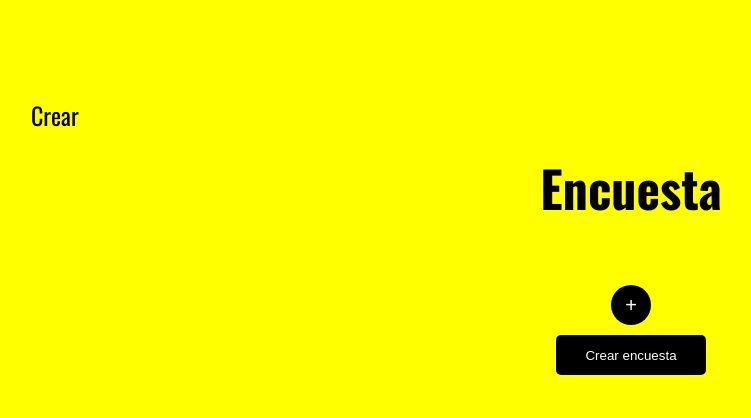
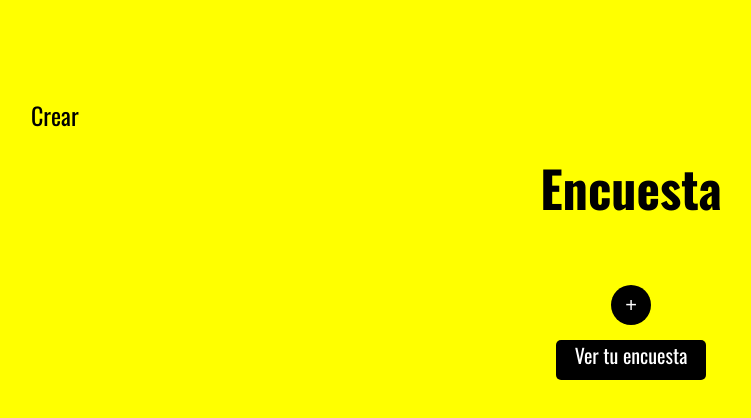
Before and after one commit to mijel861999/encuesta-react, a React (Create React App) app: page /encuesta-abierta in a window 1280 px wide. Shown: the top 418 px of the page, without its empty margins (9-760 px from the left). Built offline with nearby package versions, Linux system fonts and the light colour scheme.

Commit message:
app.js -> Creando el state en app, Form.js -> Corrigiendo bug de N° de pregunta, InputForm.js -> Corrigiendo bug de N° de pregunta, EncuestaAbierta.js -> Pasando state desde app, EncuestaCreada.js -> Creando preguntas

```diff
--- a/package.json
+++ b/package.json
@@ -19,8 +19,7 @@
     "eject": "react-scripts eject"
   },
   "eslintConfig": {
-    "extends":
-      "./node_modules/standard/eslintrc.json"
+    "extends": ["react-app", "shared-config"]
   },
   "browserslist": {
     "production": [
--- a/src/App.js
+++ b/src/App.js
@@ -1,4 +1,5 @@
 // Librerías
+import { useState } from 'react'
 import { Routes, Route } from 'react-router-dom'
 
 // Estílos
@@ -11,8 +12,12 @@ import { Header } from './components/Header'
 import { MainPage } from './pages/MainPage'
 import { EncuestaOpciones } from './pages/EncuestaOpciones'
 import { EncuestaAbierta } from './pages/EncuestaAbierta'
+import { EncuestaCreada } from './pages/EncuestaCreada'
 
 function App () {
+
+  const [questions, setQuestions] = useState([])
+
   return (
     // <AppRouter />
     <div style={styles.app} className='App'>
@@ -20,7 +25,8 @@ function App () {
       <Routes>
         <Route path='/' element={<MainPage />} />
         <Route path='/encuesta-opciones' element={<EncuestaOpciones />} />
-        <Route path='/encuesta-abierta' element={<EncuestaAbierta />} />
+        <Route path='/encuesta-abierta' element={<EncuestaAbierta questions={questions} setQuestions={setQuestions}/>} />
+        <Route path='/encuesta-creada' element={<EncuestaCreada questions={questions} setQuestions={setQuestions} />} />
       </Routes>
     </div>
   )
--- a/src/components/form/Form.js
+++ b/src/components/form/Form.js
@@ -1,9 +1,10 @@
 import React, { useState } from 'react'
+import { Link } from 'react-router-dom'
 
 import { InputForm } from './InputForm'
 
-export const Form = () => {
-  const [questions, setQuestions] = useState([])
+export const Form = ({ questions, setQuestions }) => {
+  // const [questions, setQuestions] = useState([])
 
   const handleInputCreate = (e) => {
     e.preventDefault()
@@ -37,12 +38,19 @@ export const Form = () => {
         +
       </button>
 
-      <button
+      {/* <button
         onClick={handleInputCreate}
         style={styles.button}
       >
         Crear encuesta
-      </button>
+      </button> */}
+
+      <Link
+        style={styles.link}
+        to='/encuesta-creada'
+      >
+        Ver tu encuesta
+      </Link>
     </form>
   )
 }
@@ -76,5 +84,17 @@ const styles = {
     border: 'none',
     borderRadius: '50px',
     cursor: 'pointer'
+  },
+  link: {
+    display: 'block',
+    width: '150px',
+    height: '40px',
+    margin: '15px auto',
+    color: 'white',
+    fontSize: '2rem',
+    textDecoration: 'none',
+    textAlign: 'center',
+    background: 'black',
+    borderRadius: '5px'
   }
 }
--- a/src/components/form/InputForm.js
+++ b/src/components/form/InputForm.js
@@ -2,6 +2,7 @@ import React, { useState } from 'react'
 
 export const InputForm = ({ index, question,questions, setQuestions }) => {
   const [questionInput, setQuestionInput] = useState('')
+  const [saved, setSaved] = useState(false)
 
   const handleInputChange = (e) => {
     setQuestionInput(e.target.value)
@@ -13,6 +14,7 @@ export const InputForm = ({ index, question,questions, setQuestions }) => {
     array[index] = questionInput;
 
     setQuestions(array)
+    setSaved(true)
   }
 
   return (
@@ -20,7 +22,7 @@ export const InputForm = ({ index, question,questions, setQuestions }) => {
       <label
         style={styles.label}
       >
-        Escribe tu pregunta N° {index}
+        Escribe tu pregunta N° {index + 1}
       </label>
 
       <input
@@ -33,6 +35,7 @@ export const InputForm = ({ index, question,questions, setQuestions }) => {
       />
       <button
         style={styles.button}
+        style={saved ? styles.buttonSaved : styles.button}
         onClick={handleInputSave}
       >
         Save
@@ -66,5 +69,13 @@ const styles = {
     background: 'black',
     border: 'none',
     cursor: 'pointer'
+  },
+  buttonSaved: {
+    width: '100%',
+    height: '30px',
+    color: 'white',
+    background: 'green',
+    border: 'none',
+    cursor: 'pointer'
   }
 }
--- a/src/pages/EncuestaAbierta.js
+++ b/src/pages/EncuestaAbierta.js
@@ -4,10 +4,11 @@ import React from 'react'
 // Componentes
 import { Form } from '../components/form/Form'
 
-export const EncuestaAbierta = () => {
+export const EncuestaAbierta = ({ questions, setQuestions }) => {
+
   return (
     <div>
-      <Form />
+      <Form questions={questions} setQuestions={setQuestions} />
     </div>
   )
 }
--- /dev/null
+++ b/src/pages/EncuestaCreada.js
@@ -0,0 +1,50 @@
+import React from 'react'
+
+
+const Question = ({ question, index }) => {
+    return (
+        <div style={styles.questionContainer}>
+            <label style={styles.questionLabel}>
+                {index + 1}: {question}
+            </label>
+            <input style={styles.questionInput} type="text" placeholder='Respuesta...' />
+        </div>
+    )
+}
+
+
+export const EncuestaCreada = ({ questions }) => {
+    return (
+        <div>
+            {
+                questions.map( (question, index) => (
+                    <Question key={index} question={question} index={index} />
+                ))
+            }
+        </div>
+    )
+}
+
+const styles = {
+    questionContainer : {
+        display: 'flex',
+        flexDirection: 'column',
+        justifyContent: 'center',
+        alignItems: 'center',
+        width: '70%',
+        minWidth: '180px',
+        maxWidth: '700px',
+        margin: '25px auto'
+    },
+    questionInput: {
+        width: '100%',
+        height: '30px',
+        padding: '5px',
+        fonSize: '1.5rem'
+    },
+    questionLabel: {
+        alignSelf: 'start',
+        fontSize: '1.8rem',
+        margin: '7px 0px'
+    }
+}
```
